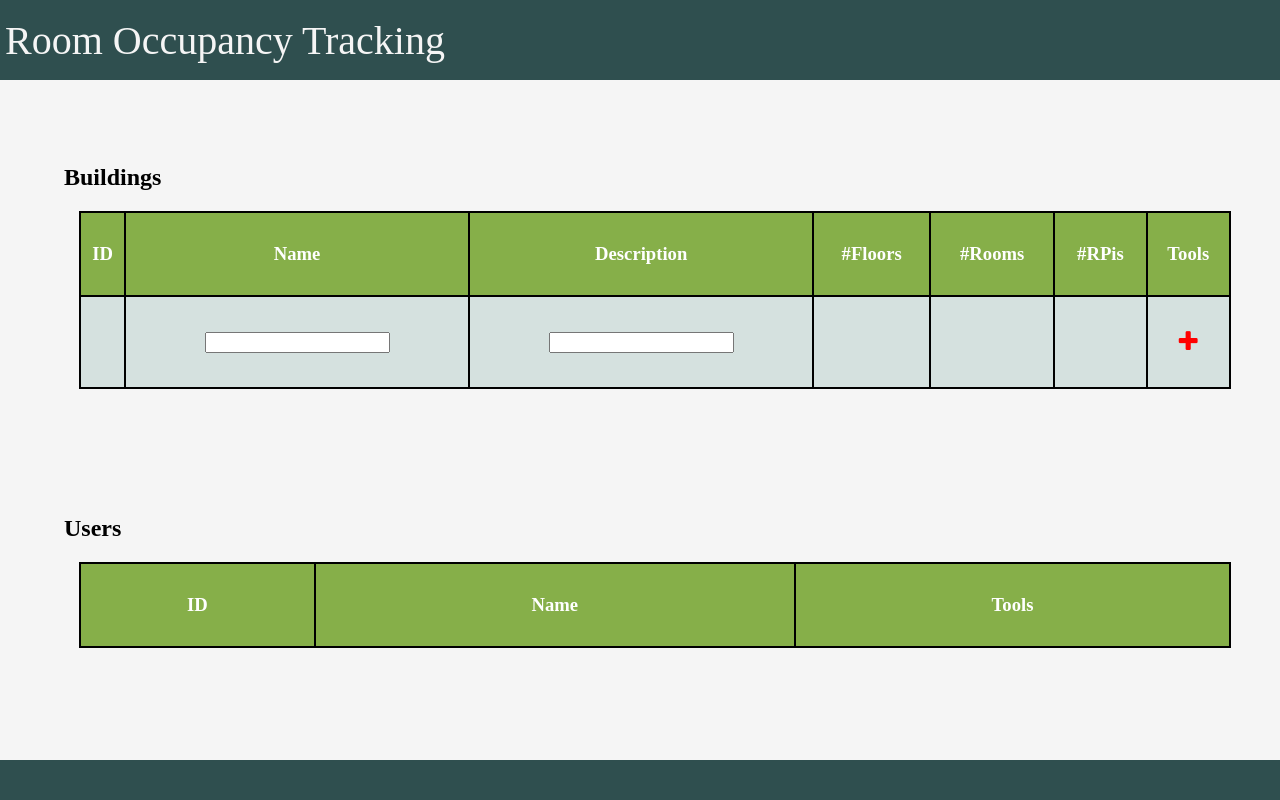
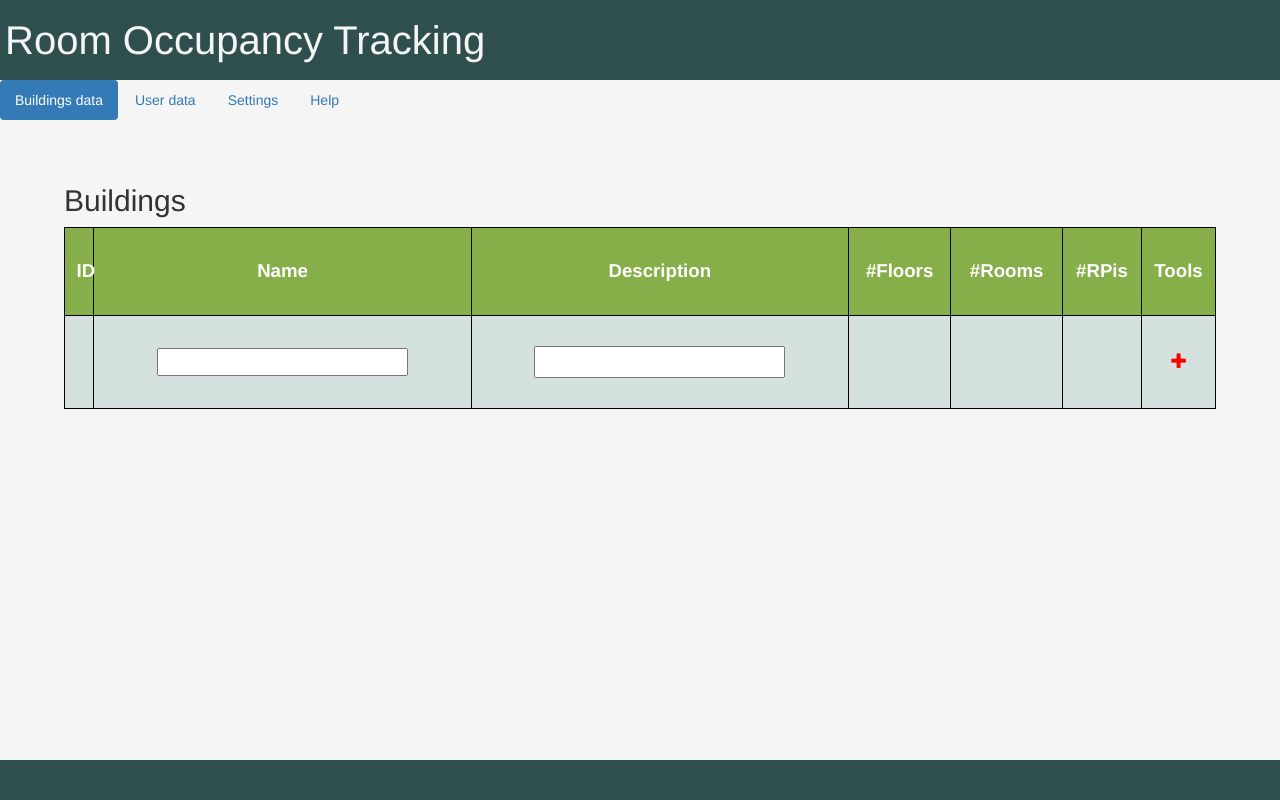
Before and after one commit to jamiesweeney/SoloProject, a Flask app: page /webapp/admin in a window 1280 px wide. Run offline with Flask 2, Linux system fonts and the light colour scheme; the visitor is signed in with stand-in values (Sample User, id 1); data that the repository does not hold is empty; some libraries are stand-ins or nearby versions.

Commit message:
Implemented adding a new user, dowloading auth files and rpi authentication

```diff
--- a/src/server/app.py
+++ b/src/server/app.py
@@ -5,6 +5,7 @@ from flask import Flask
 from subprocess import call
 from subprocess import check_output
 import random
+import secrets
 from flask import request,  render_template, json, redirect, Response, url_for
 from flask_login import LoginManager, UserMixin, login_required, login_user, logout_user, confirm_login
 from urllib.parse import urlparse, urljoin
@@ -39,7 +40,6 @@ login_manager = LoginManager()
 login_manager.init_app(app)
 login_manager.login_view = "wp_login"
 
-print (dir(login_manager))
 
 #-- Web pages --#
 @app.route("/")
@@ -116,7 +116,6 @@ def wp_logout():
 
 #-- Public get requests --#
 # Returns all the buildings
-# Returns the list of all buildings
 @app.route("/api/v1/buildings/get-all")
 def getAllBuildings():
 
@@ -290,6 +289,27 @@ def adminGetBuilding(building_id):
         mimetype='application/json'
     )
 
+# Returns admin data for users
+@app.route("/api/v1/users/admin-get-all")
+#@login_required
+def adminGetUsers():
+    # Get connection and cursor to DB
+    conn = aquireSQLConnection("users")
+    cur = conn.cursor()
+
+    # Get building data
+    cur.execute("SELECT userID, username FROM users;".format())
+    ans = cur.fetchall()
+    ans = {"users":ans}
+    response = app.response_class(
+        response=json.dumps(ans),
+        status=200,
+        mimetype='application/json'
+    )
+    return response
+
+
+#-- Admin POST requests --#
 @app.route("/api/v1/buildings/admin-add", methods=['POST'])
 #@login_required
 def adminAddBuilding():
@@ -401,9 +421,10 @@ def adminAddRpi():
     # Get connection and cursor to DB
     conn = aquireSQLConnection("reports")
     cur = conn.cursor()
+    content["auth_key"] = secrets.token_bytes(nbytes=255)
 
     # Add building to database
-    cur.executemany("INSERT INTO rpis (roomID, name, description) VALUES (%s, %s, %s)", [(str(content["room_id"]), content["name"], content["description"])])
+    cur.executemany("INSERT INTO rpis (roomID, name, description, auth_key) VALUES (%s, %s, %s, %s)", [(str(content["room_id"]), content["name"], content["description"], content["auth_key"])])
     ans = cur.fetchall()
 
     conn.commit()
@@ -426,30 +447,39 @@ def adminDelRpis():
     conn.commit()
     return "OK"
 
-# Returns admin data for users
-@app.route("/api/v1/users/admin-get-all")
+@app.route("/api/v1/users/admin-add", methods=['POST'])
 #@login_required
-def adminGetUsers():
+def adminAddUsers():
+
+    content = json.loads(str(request.get_data().decode("utf-8")))
+
     # Get connection and cursor to DB
     conn = aquireSQLConnection("users")
     cur = conn.cursor()
 
-    # Get building data
-    cur.execute("SELECT userID, username FROM users;".format())
+    # Add building to database
+    cur.executemany("INSERT INTO users (username, passhash) VALUES ( %s, %s)", [(content["username"],  sha256_crypt.encrypt(content["password"]))])
     ans = cur.fetchall()
-    ans = {"users":ans}
-    response = app.response_class(
-        response=json.dumps(ans),
-        status=200,
-        mimetype='application/json'
-    )
-    return response
 
-# Returns admin data for RPi auth
-@app.route("/api/v1/rpis/admin-get-all")
+    conn.commit()
+    return "OK"
+
+@app.route("/api/v1/users/admin-delete", methods=['POST'])
 #@login_required
-def adminGetRPIs():
-    return "Not implemented yet"
+def adminDelUsers():
+
+    content = json.loads(str(request.get_data().decode("utf-8")))
+
+    # Get connection and cursor to DB
+    conn = aquireSQLConnection("users")
+    cur = conn.cursor()
+
+    # Add building to database
+    cur.execute("DELETE FROM users WHERE id = {};".format(content["id"]))
+    ans = cur.fetchall()
+
+    conn.commit()
+    return "OK"
 
 
 #-- Pi Requests --#
@@ -459,37 +489,35 @@ def addReport():
     content = request.get_json()
 
     # Verify identity
-    auth = content['auth']
-    if (magic_authentication(auth) == False):
-        return "NOT AUTHORIZED"
+    auth = content['auth_key']
+    rpi_id = content['rpi_id']
+
+    conn  = aquireSQLConnection("reports")
+    cur = conn.cursor()
+
+    cur.execute("SELECT auth_key from rpis as r WHERE r.id = {}").format(rpi_id)
+    ans = cur.fetchone()
+
+    if (ans[0] != auth):
+        return "AUTH KEY INVALID"
 
     # Get data
-    room_id = content['roomID']
     time_n = content['time']
     devices = content['devices']
     people = content['people']
-
-    # Feed data to linear Regression alg
-    ans =  magic_algorithm(room_id, time_n, devices, people)
-
 
     # Get connection and cursor to DB
     conn = aquireSQLConnection("reports")
     cur = conn.cursor()
 
-    cursor.executemany("INSERT INTO reports (roomID, time, devices, people, estimate) VALUES (%s, %s, %s, %s, %s)", [(room_id, time_n, devices, people, ans)])
+    cursor.executemany("INSERT INTO reports (rpiID, time_n, devices, people) VALUES (%s, %s, %s, %s, %s)", [(rpi_id, time_n, devices, people)])
     ans = cur.fetchall()
 
     conn.commit()
     return "OK"
 
 
-#-- Authentication --#
-# Authenticates the RPi requests for data changes
-def magic_authentication(request):
-    return True
-
-
+#-- User login functions / classes --#
 # Authenticates users for admin access
 def doLogin(username, password):
 
@@ -507,7 +535,6 @@ def doLogin(username, password):
         return sha256_crypt.verify(password, ans[0])
     else:
         return False
-
 
 # User model
 class User(UserMixin):
@@ -528,7 +555,6 @@ class User(UserMixin):
     def get_id(self):
         return str(self.id).encode("utf-8").decode("utf-8")
 
-
 # Loads a User object
 @login_manager.user_loader
 def load_user(username):
@@ -548,9 +574,6 @@ def load_user(username):
         # Create user object and return
         return User(username,user_id)
 
-
-
-
 @login_manager.request_loader
 def request_loader(request):
 
@@ -569,7 +592,6 @@ def request_loader(request):
         user = User(ans[1],ans[0])
         return user
 
-
 # Checks if a redirect url is safe to redirect to
 def is_safe_url(next):
     ref_url = urlparse(request.host_url)
@@ -580,8 +602,7 @@ def is_safe_url(next):
 
 
 #-- Database Management --#
-
-# Gets an SQL connection to use for a DB --#
+# Gets an SQL connection to use for a DB
 def aquireSQLConnection(db_name):
 
     # Connect to SQL database using login and ssl-certs
--- a/src/server/static/js/admin.js
+++ b/src/server/static/js/admin.js
@@ -25,6 +25,12 @@ var newRoomDesc =  document.getElementById("new-room-desc");
 var newRpiName =  document.getElementById("new-rpi-name");
 var newRpiDesc =  document.getElementById("new-rpi-desc");
 
+var newUserName = document.getElementById("new-user-name");
+var newUserPass1 = document.getElementById("new-user-pass1");
+var newUserPass2 = document.getElementById("new-user-pass2");
+
+
+
 
 // Api Endpoints
 // Get urls
@@ -46,6 +52,9 @@ var delete_rooms_url = "/api/v1/rooms/admin-delete"
 
 var add_rpis_url = "/api/v1/rpis/admin-add"
 var delete_rpis_url = "/api/v1/rpis/admin-delete"
+
+var add_users_url = "/api/v1/users/admin-add"
+var delete_users_url = "/api/v1/users/admin-delete"
 
 // Triggers the intial database gets
 getBuildings()
@@ -151,12 +160,7 @@ function addBuilding(resp){
 // Puts the floor data in the table
 function addFloor(resp){
 
-  console.log(resp)
-
   floor = resp
-
-  console.log(floor["rooms"])
-
 
   // New floor div
   var new_floor = document.createElement("tr");
@@ -320,8 +324,6 @@ function addRoom(resp){
 // Puts the rpi data in the table
 function addRpi(resp){
 
-  console.log(resp)
-
   rpi = resp
 
   // New rpi div
@@ -363,12 +365,6 @@ function addRpi(resp){
   r_description.appendChild(t_node)
   new_rpi.appendChild(r_description)
 
-  // Fill auth key
-  var r_key = document.createElement("td")
-  var t_node = document.createTextNode(rpi["auth_key"]);
-  r_key.appendChild(t_node)
-  new_rpi.appendChild(r_key)
-
   // Fill last report
   var r_rep = document.createElement("td")
   var t_node = document.createTextNode("never");
@@ -387,7 +383,25 @@ function addRpi(resp){
   r_node.onclick=function(){deleteRpi(this.value)}
   r_node.appendChild(t_node)
   r_tools.appendChild(r_node)
+
+  // Download auth tool
+  var data = "text/json;charset=utf-8," + encodeURIComponent(JSON.stringify({"id":rpi["rpi_id"], "auth_key": rpi["auth_key"]}));
+  var r_node = document.createElement("BUTTON")
+  r_node.className = "admin-button"
+  var t_node = document.createElement("i")
+  t_node.className="fa fa-download"
+  var l_node = document.createElement("a")
+  l_node.href = "data:"+ data
+  l_node.download = rpi["rpi_name"] + ".json"
+  r_node.value = rpi["rpi_id"]
+  //r_node.onclick=function(){downloadRpiAuth(this.value)}
+  l_node.appendChild(t_node)
+  r_node.appendChild(l_node)
+  r_tools.appendChild(r_node)
   new_rpi.appendChild(r_tools)
+
+
+
 
   // Set class and id
   new_rpi.id = "admin-rpi"+rpi["rpi_id"]
@@ -499,6 +513,11 @@ function getBuildings(){
 // Gets all users
 function getUsers(){
 
+  userTable.textContent = '';
+  newUserName.textContent = '';
+  newUserPass1.textContent = '';
+  newUserPass2.textContent = '';
+
   // Get all users, call handleUsers on sucess
   url = users_url
   var xmlHttp = new XMLHttpRequest();
@@ -600,6 +619,32 @@ function addNewRpi(){
 });
 }
 
+// Send an add user request
+function addNewUser(){
+
+  user_name = newUserName.value
+  pass1 = newUserPass1.value
+  pass2 = newUserPass2.value
+
+  // Make sure password is safe
+  if (pass1 != pass2){
+    console.log("Entered passwords do not match, try again!")
+    return
+  }else if (pass1.replace(" ", "") == ""){
+    console.log("Password not secure, try again!")
+  }
+
+  // Make request, on sucess get all users again
+  url = add_users_url
+  $.ajax({
+    type: 'POST',
+    url: url,
+    data: JSON.stringify({"username":user_name,"password":pass1}),
+    success: function(result) {
+      getUsers()
+    }
+});
+}
 
 // Functions for deleting objects from the database
 // Send a delete buudling request
@@ -675,6 +720,21 @@ function deleteRpi(id){
 });
 }
 
+// Send a delete rpi request
+function deleteUser(id){
+
+  // Make request, on sucess get all users again
+  url = delete_users_url
+  $.ajax({
+    type: 'POST',
+    url: url,
+    data: JSON.stringify({"id":id}),
+    success: function(result) {
+      getUsers()
+    }
+});
+}
+
 
 // Functions for expanding object to new tables
 // Expand a building
@@ -724,7 +784,6 @@ function expandFloor(id){
 // Expand a room
 function expandRoom(id){
 
-  console.log("HERE")
   selected_room = id
   building_data = buildings_dict[selected_building.toString()]
   for (floor in building_data["floors"]){
@@ -740,7 +799,6 @@ function expandRoom(id){
     }
   }
 
-  console.log(room_data)
 
   rpiTable.textContent = '';
   rpiTable.parentNode.style.visibility = "visible"
@@ -751,3 +809,30 @@ function expandRoom(id){
     addRpi(room_data["rpis"][rpi])
   }
 }
+
+
+// Downloads the rpi auth data
+function downloadRpiAuth(id){
+
+  building_data = buildings_dict[selected_building.toString()]
+  for (floor in building_data["floors"]){
+    if (building_data["floors"][floor]["floor_id"] == selected_floor){
+      floor_data = building_data["floors"][floor]
+      for (room in floor_data["rooms"]){
+        if (floor_data["rooms"][room]["room_id"] == selected_room){
+          room_data = floor_data["rooms"][room]
+          for (rpi in room_data["rpis"]){
+            if (room_data["rpis"][rpi]["rpi_id"] == id){
+              rpi_data = room_data["rpis"][rpi]
+              break
+            }
+          }
+          break
+        }
+      }
+      break;
+    }
+  }
+
+
+}
--- a/src/server/static/stylesheets/style.css
+++ b/src/server/static/stylesheets/style.css
@@ -79,7 +79,8 @@ html, body {
 
   min-height: 85%;
   height: 85%;
-  max-height: 85%;
+
+  overflow-y: auto;
 
   background-color: whitesmoke;
 
@@ -100,49 +101,125 @@ html, body {
   align-items: center;
 }
 
-#admin-panel table{
-  width: 100%;
-  margin: 15px;
+
+#tab-buildings {
+  height: 90%;
+  width: 90%;
+  margin: 5%
+}
+
+#tab-users {
+  height: 90%;
+  width: 90%;
+  margin: 5%
+}
+
+#tab-settings {
+  height: 90%;
+  width: 90%;
+  margin: 5%
+}
+
+#tab-help {
+  height: 90%;
+  width: 90%;
+  margin: 5%
+}
+
+#new-user-form {
+  background-color: #d5e1df;
+  align-self: center;
+  align-content: center;
+  align-items: center;
+  margin-bottom: 30px;
+  padding: 15px;
+}
+
+
+#new-user-form input{
+  align-self: center;
+  align-items: center;
+  align-content: center;
+  margin-left: 10%;
+  margin-right: 10%;
+  width: 80%;
+}
+
+#new-user-form input[type=text], select {
+    width: 80%;
+    height: 30px;
+    margin-left: 10%;
+    margin-right: 10%;
+    display: inline-block;
+    border: 1px solid #ccc;
+
+    border-radius: 5px;
+    box-sizing: border-box;
+}
+
+#new-user-form input[type=submit] {
+    width: 80%;
+    height: 40px;
+    background-color: #86af49;
+    color: white;
+    margin-top: 5%;
+    margin-left: 10%;
+    margin-right: 10%;
+    cursor: pointer;
+}
+
+
+
+
+
+table{
+  width:100%;
+  max-width: 100%;
   overflow:auto;
   border-collapse: collapse;
   border-spacing: 0;
-  border: 2px solid black;
+  border: 1px solid black;
   text-align: center;
-  margin-bottom: 30px;
 }
 
-#admin-panel thead {
+thead {
+  text-align: center;
   width: 100%;
   font-size: 18pt;
-  border: 2px solid black;
+  border: 1px solid black;
 }
 
-#admin-panel thead {
+thead {
   width: 100%;
   font-size: 14pt;
-  border: 2px solid black;
+  border: 1px solid black;
 }
 
 
-#admin-panel thead th {
+thead th {
+  text-align: center;
   background-color: #86af49;
   color: #fff ;
-  border: 2px solid black;
+  padding: 1%;
+  border: 1px solid black;
   padding-top: 30px;
   padding-bottom: 30px;
 }
 
-#admin-panel thead td {
+thead td {
+  text-align: center;
   background-color: #d5e1df;
-  border: 2px solid black;
+  border: 1px solid black;
+  padding: 1%;
   padding-top: 30px;
   padding-bottom: 30px;
 }
 
 
-#admin-panel tbody td {
+tbody td {
+  text-align: center;
   background-color: #d5e1df;
-  border: 2px solid black;
+  border: 1px solid black;
   padding-top: 15px;
   padding-bottom: 15px;
 }
@@ -151,7 +228,6 @@ html, body {
   background-color: #d5e1df;
   color: red;
   border: 0px;
-  font-size: 24px;
 }
 
 
@@ -300,6 +376,8 @@ align-items: center;
   background-color: darkslategrey;
   width : 100%;
   height : 5%;
+  bottom : 0px;
+  position: fixed;
 }
 
 
--- a/src/server/templates/html/admin.html
+++ b/src/server/templates/html/admin.html
@@ -1,8 +1,19 @@
 {% extends "html/base.html" %}
+
 
 {% block contents %}
 <script src="https://www.w3schools.com/lib/w3.js"></script>
-<div id="admin-panel">
+<div class= id="admin-panel">
+
+  <ul class="nav nav-pills">
+    <li class="active"><a data-toggle="pill" href="#tab-buildings">Buildings data</a></li>
+    <li><a data-toggle="pill" href="#tab-users">User data</a></li>
+    <li><a data-toggle="pill" href="#tab-settings">Settings</a></li>
+    <li><a data-toggle="pill" href="#tab-help">Help</a></li>
+  </ul>
+
+  <div class="tab-content">
+    <div id="tab-buildings" class="tab-pane fade in active">
       <h2>Buildings</h2>
       <table id="admin-buildings">
         <thead>
@@ -40,9 +51,9 @@
           <th style="cursor:pointer">Tools</th>
           <tr>
             <td></td>
+            <td></td>
             <td><input id="new-floor-name" type="text" name="name"></td>
             <td><input id="new-floor-desc" type="text" name="description"></td>
-        <td></td>
             <td></td>
             <td></td>
             <td><button class="admin-button" onclick="addNewFloor()"><i class="fa fa-plus"></i></button></td>
@@ -64,10 +75,10 @@
           <th style="cursor:pointer">Tools</th>
           <tr>
             <td></td>
+            <td></td>
+            <td></td>
             <td><input id="new-room-name" type="text" name="name"></td>
             <td><input id="new-room-desc" type="text" name="description"></td>
-        <td></td>
-        <td></td>
             <td></td>
             <td><button class="admin-button" onclick="addNewRoom()"><i class="fa fa-plus"></i></button></td>
           </tr>
@@ -85,7 +96,6 @@
           <th onclick="w3.sortHTML('#admin-rpis', '.admin-rpi', 'td:nth-child(4)')" style="cursor:pointer">ID</th>
           <th onclick="w3.sortHTML('#admin-rpis', '.admin-rpi', 'td:nth-child(5)')" style="cursor:pointer">Name</th>
           <th onclick="w3.sortHTML('#admin-rpis', '.admin-rpi', 'td:nth-child(6)')" style="cursor:pointer">Description</th>
-      <th onclick="w3.sortHTML('#admin-rpis', '.admin-rpi', 'td:nth-child(7)')" style="cursor:pointer">Auth Key</th>
           <th onclick="w3.sortHTML('#admin-rpis', '.admin-rpi', 'td:nth-child(8)')" style="cursor:pointer">Last report</th>
           <th style="cursor:pointer">Tools</th>
 
@@ -93,10 +103,9 @@
             <td></td>
             <td></td>
             <td></td>
+            <td></td>
             <td><input id="new-rpi-name" type="text" name="name"></td>
             <td><input id="new-rpi-desc" type="text" name="description"></td>
-        <td></td>
-        <td></td>
             <td></td>
             <td><button class="admin-button" onclick="addNewRpi()"><i class="fa fa-plus"></i></button></td>
           </tr>
@@ -104,7 +113,20 @@
         <tbody class="admin-rpis-body">
         </tbody>
       </table>
+    </div>
 
+    <div id="tab-users" class="tab-pane fade">
+
+      <h2>Add new user</h2>
+      <div id="new-user-form">
+        <h3>Username:</h3>
+        <input id="new-user-name" type="text" name="name">
+        <h3>Password:</h3>
+        <input id="new-user-pass1" type="text" name="name">
+        <h3>Password (again):</h3>
+        <input id="new-user-pass2" type="text" name="name">
+        <input id="new-user-button" type="submit" value="Add user" onclick="addNewUser()">
+      </div>
 
 
       <h2>Users</h2>
@@ -117,10 +139,18 @@
         <tbody class="admin-users-body">
         </tbody>
       </table>
+    </div>
 
+    <div id="tab-settings" class="tab-pane fade">
+      <p>TODO</p>
+    </div>
 
+    <div id="tab-help" class="tab-pane fade">
+      <p>TODO</p>
+    </div>
+  </div>
+</div>
 
-</div>
 {% endblock %}
 
 {% block script %}
--- a/src/server/templates/html/base.html
+++ b/src/server/templates/html/base.html
@@ -6,8 +6,12 @@
     <meta charset="utf-8">
     <link type="text/css" rel="stylesheet" href="{{ url_for('static', filename='stylesheets/style.css') }}">
     <link rel="stylesheet" href="https://cdnjs.cloudflare.com/ajax/libs/font-awesome/4.7.0/css/font-awesome.min.css">
-
+    <script src="https://ajax.googleapis.com/ajax/libs/jquery/3.3.1/jquery.min.js"></script>
+    <script src="https://maxcdn.bootstrapcdn.com/bootstrap/3.3.7/js/bootstrap.min.js"></script>
     <script type="text/javascript" src="http://code.jquery.com/jquery-1.7.1.min.js"></script>
+    <link rel="stylesheet" href="https://maxcdn.bootstrapcdn.com/bootstrap/3.3.7/css/bootstrap.min.css">
+    <script src="https://ajax.googleapis.com/ajax/libs/jquery/3.3.1/jquery.min.js"></script>
+    <script src="https://maxcdn.bootstrapcdn.com/bootstrap/3.3.7/js/bootstrap.min.js"></script>
 
   </head>
 
```
Lines whose indentation alone changed are shown as unchanged.
